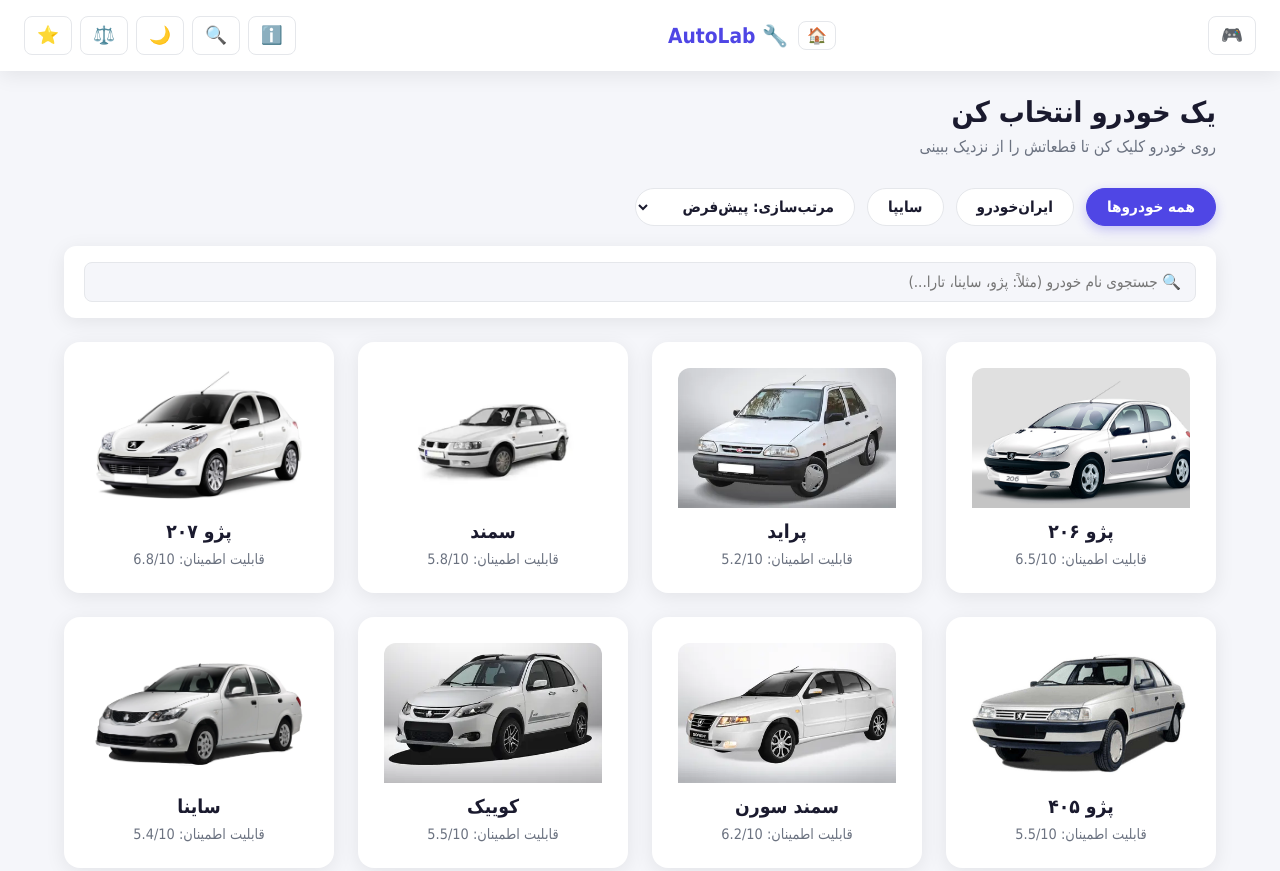
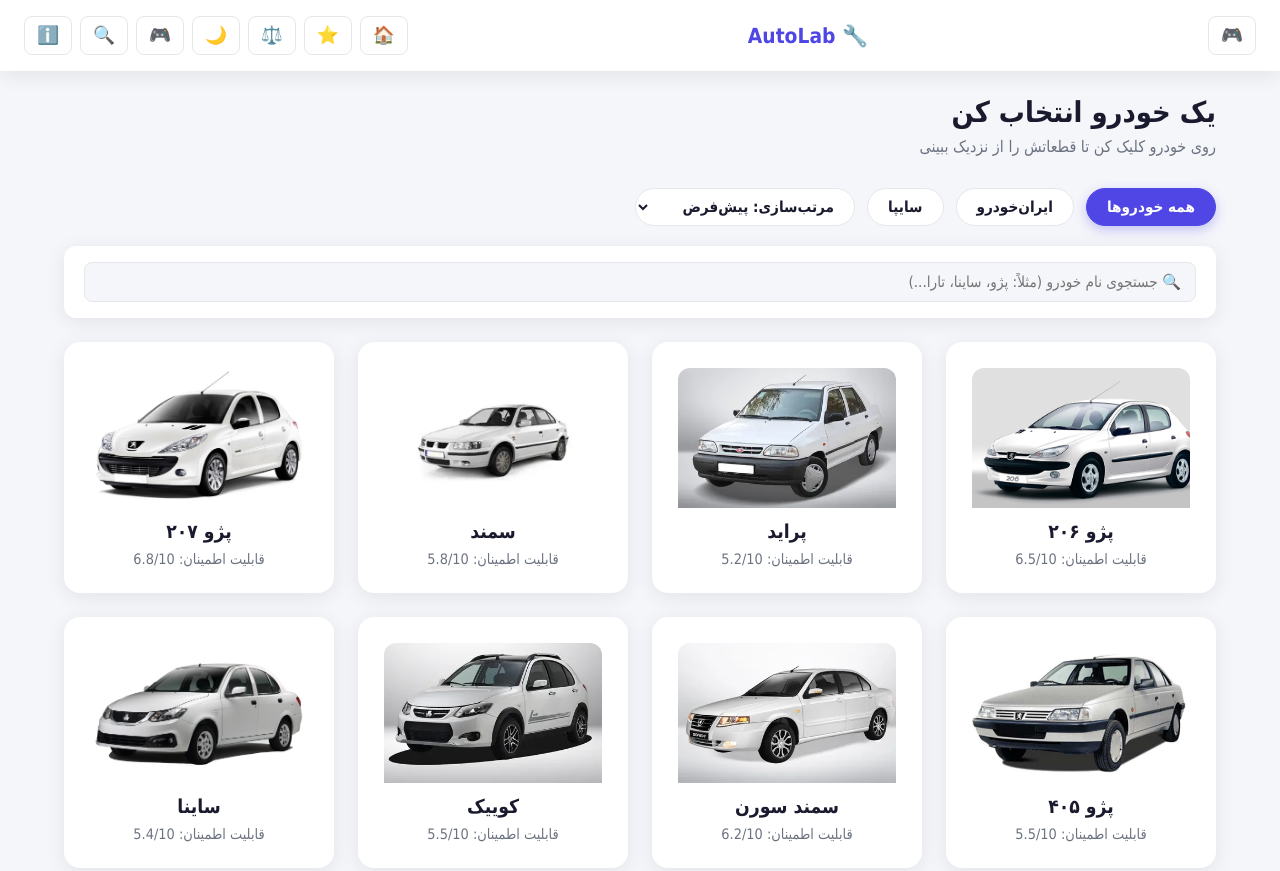
Before and after one commit to autolab119/autolab, a plain HTML site: page index.html in a window 1280 px wide. Shown: the top 871 px of the page. Drawn offline with nearby package versions, Linux system fonts and the light colour scheme.

Commit message:
Update index.html

```diff
--- a/index.html
+++ b/index.html
@@ -11,17 +11,19 @@
   <!-- هدر -->
   <header class="header">
     <button id="gameBtn" class="btn-icon title="حالت عیب یابی">🎮</button>
-    <div class="logo" style="display: flex; align-items: center; gap: 10px;">
-  <button id="homeBtn" class="btn-icon" style="padding: 4px 8px; font-size: 1rem;" title="صفحه اصلی">🏠</button>
+   <div class="logo" style="display: flex; align-items: center; gap: 8px;">
   🔧 AutoLab
 </div>
-    <div class="header-actions">
-      <button id="aboutBtn" class="btn-icon" title="درباره پروژه">ℹ️</button>
-      <button id="troubleshootBtn" class="btn-icon" title="عیب‌یابی">🔍</button>
-      <button id="themeToggle" class="btn-icon" title="تغییر تم">🌙</button>
-      <button id="compareBtn" class="btn-icon" title="حالت مقایسه">⚖️</button>
-      <button id="favViewBtn" class="btn-icon" title="علاقه‌مندی‌ها">⭐</button>
-    </div>
+
+<div class="header-actions" style="display: flex; align-items: center; gap: 8px; flex-wrap: wrap; justify-content: center;">
+  <button id="homeBtn" class="btn-icon" title="صفحه اصلی">🏠</button>
+  <button id="favViewBtn" class="btn-icon" title="علاقه‌مندی‌ها">⭐️</button>
+  <button id="compareBtn" class="btn-icon" title="حالت مقایسه">⚖️</button>
+  <button id="themeToggle" class="btn-icon" title="تغییر تم">🌙</button>
+  <button id="gameBtn" class="btn-icon" title="حالت عیب‌یابی">🎮</button>
+  <button id="troubleshootBtn" class="btn-icon" title="عیب‌یابی">🔍</button>
+  <button id="aboutBtn" class="btn-icon" title="درباره پروژه">ℹ️</button>
+</div>
   </header>
 
   <!-- صفحه گالری -->
```
